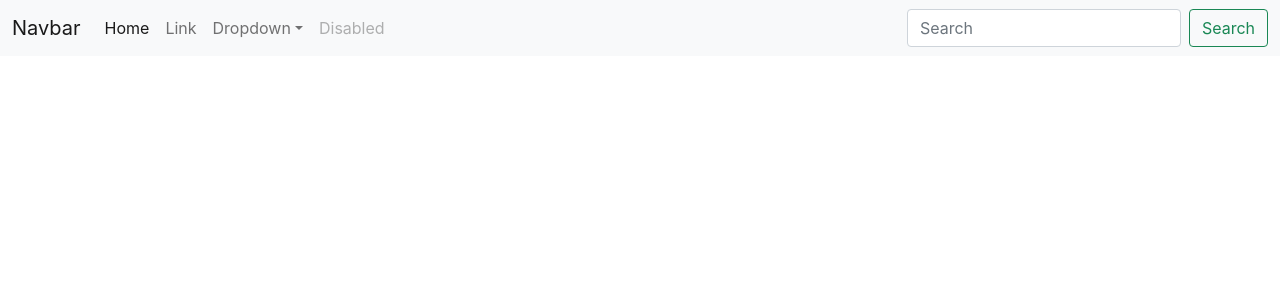
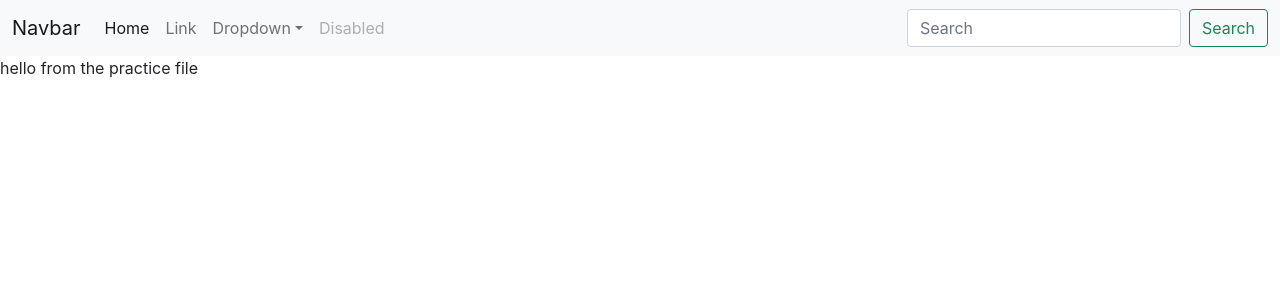
Before and after one commit to OVI3D0/react-info-app, a React (Create React App) app: page / in a window 1280 px wide. Shown: the top 300 px of the page. Built offline with nearby package versions, Linux system fonts and the light colour scheme.

Commit message:
added a scrap file to practice with

```diff
--- /dev/null
+++ b/src/components/practice.js
@@ -0,0 +1,9 @@
+function Practice() {
+    return (
+        <>
+            hello from the practice file
+        </>
+    );
+}
+
+export default Practice;
--- a/src/index.js
+++ b/src/index.js
@@ -2,6 +2,7 @@ import React from 'react';
 import ReactDOM from 'react-dom/client';
 import './styles/index.css';
 import App from './components/App';
+import Practice from './components/practice';
 import Navbar from './components/navbar';
 import reportWebVitals from './reportWebVitals';
 
@@ -9,6 +10,7 @@ const root = ReactDOM.createRoot(document.getElementById('root'));
 root.render(
   <React.StrictMode>
     <Navbar />
+    <Practice />
   </React.StrictMode>
 );
 
```
